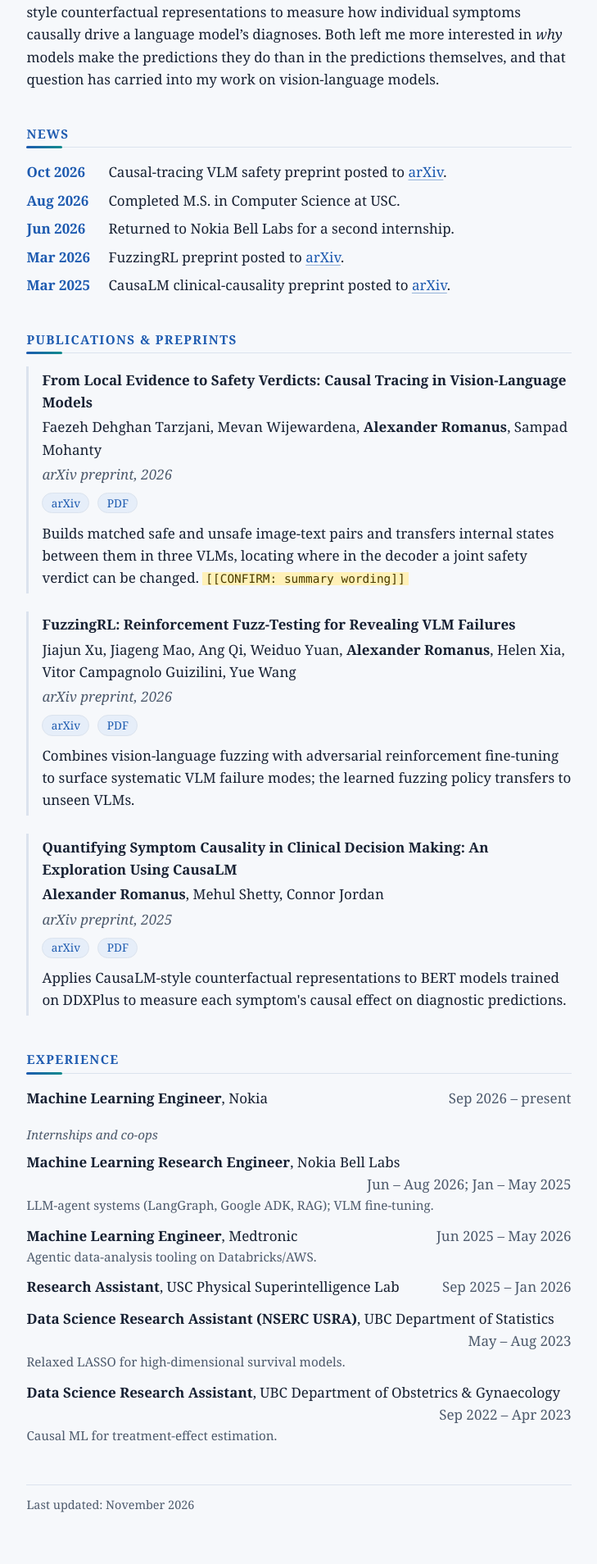
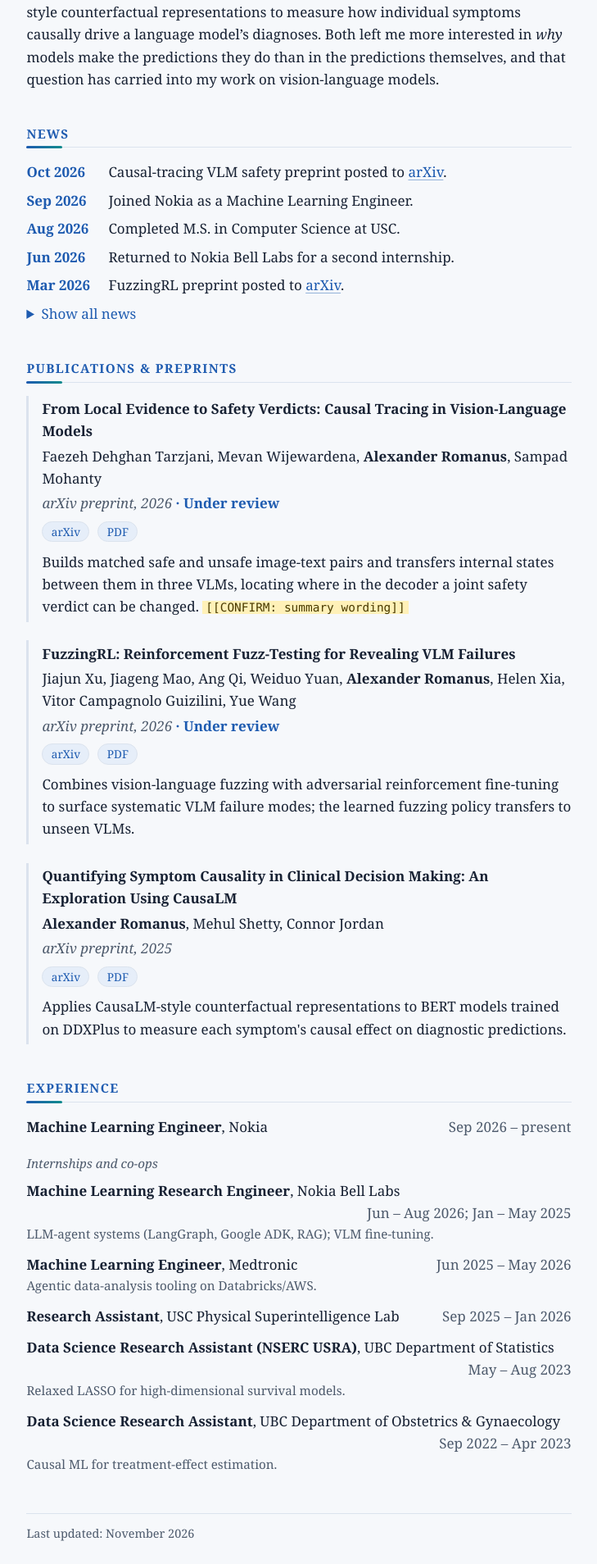
Before and after one commit to Alexr626/alexr626.github.io, a Jekyll site: the page built from index.html, in a window 1280 px wide. Shown: the part 929-2837 px from the top of the page at 82% size, without its empty margins (275-1004 px from the left). Built offline with Jekyll 4.4.1, drawn with Linux system fonts in a browser that asks for light colours; before the commit the page ends 2808 px from its top, so only the background shows below that.

Commit message:
feat: mark submitted papers under review, add Nokia news item
Publications take an optional status shown after the venue line; two papers show "Under review" with no venue named. News gains Sep 2026, in date order. README and AGENTS.md document both.

Co-authored-by: Cursor <cursoragent@cursor.com>

```diff
--- a/_data/news.yml
+++ b/_data/news.yml
@@ -4,6 +4,9 @@
 
 - date: "2026-10"
   text: "Causal-tracing VLM safety preprint posted to [arXiv](https://arxiv.org/abs/2610.07514)."
+
+- date: "2026-09"
+  text: "Joined Nokia as a Machine Learning Engineer."
 
 - date: "2026-08"
   text: "Completed M.S. in Computer Science at USC."
--- a/_includes/publication.html
+++ b/_includes/publication.html
@@ -11,7 +11,7 @@
         {%- if a == me %}<strong>{{ a }}</strong>{% else %}{{ a }}{% endif %}{% unless forloop.last %}, {% endunless %}
       {%- endfor -%}
     </p>
-    <p class="pub-venue">{{ pub.venue }}, {{ pub.year }}</p>
+    <p class="pub-venue">{{ pub.venue }}, {{ pub.year }}{% if pub.status %} <span class="pub-status">· {{ pub.status }}</span>{% endif %}</p>
     <p class="pub-links">
       <a class="btn" href="https://arxiv.org/abs/{{ pub.arxiv }}">arXiv</a>
       <a class="btn" href="{{ pub.pdf }}">PDF</a>
--- a/assets/css/main.scss
+++ b/assets/css/main.scss
@@ -241,6 +241,7 @@ details.questions li::marker { color: var(--accent-2); }
 .pub p { margin: 0 0 0.2rem; }
 .pub-title { font-weight: 600; }
 .pub-venue { color: var(--muted); font-style: italic; }
+.pub-status { color: var(--accent); font-style: normal; font-weight: 600; }
 .pub-links { margin-top: 0.4rem !important; }
 .pub-summary { margin-top: 0.4rem !important; }
 
```
Also changed, not shown: AGENTS.md (+7 -2 lines), _data/publications.yml (+6 -2 lines), README.md.
